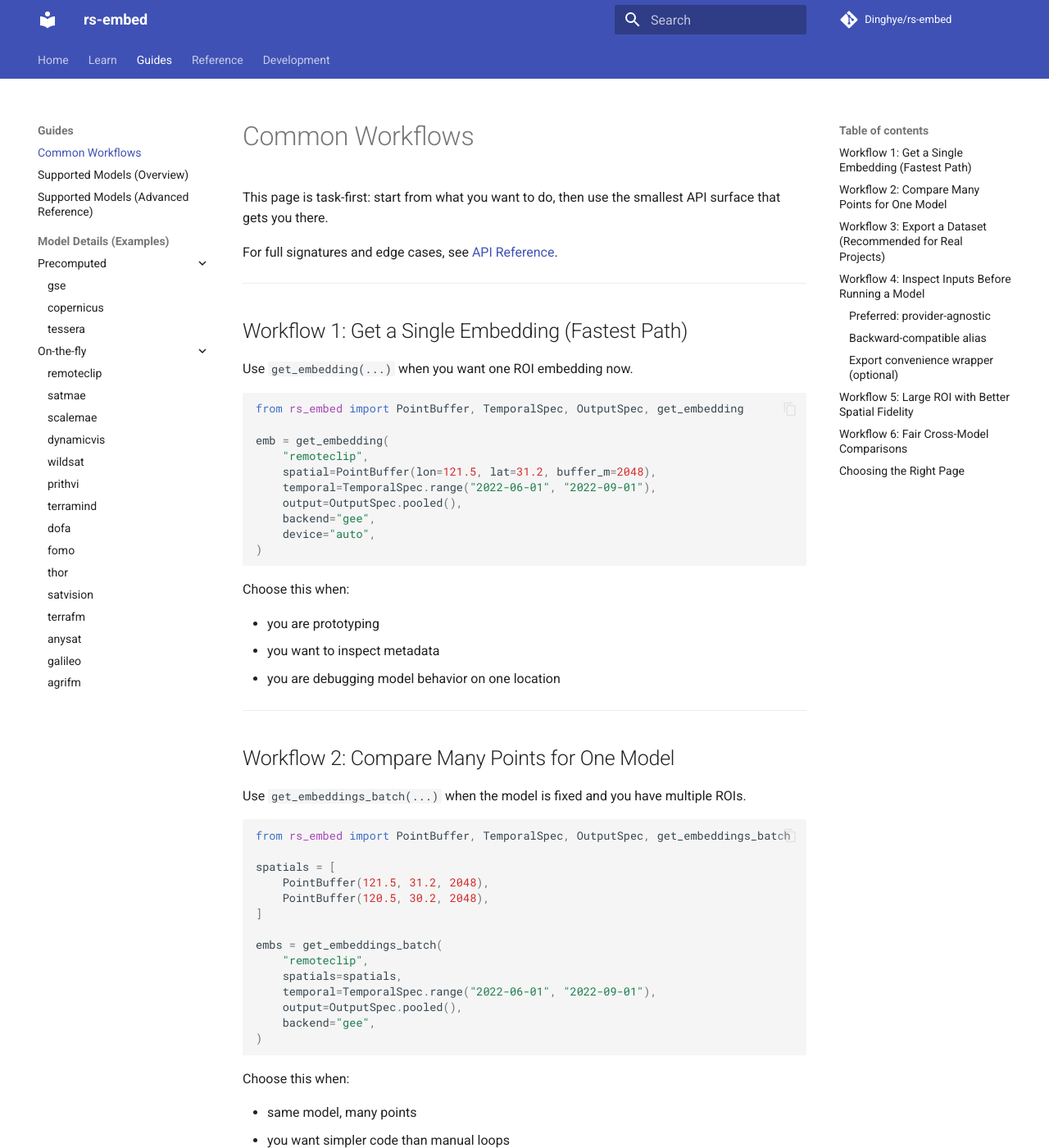
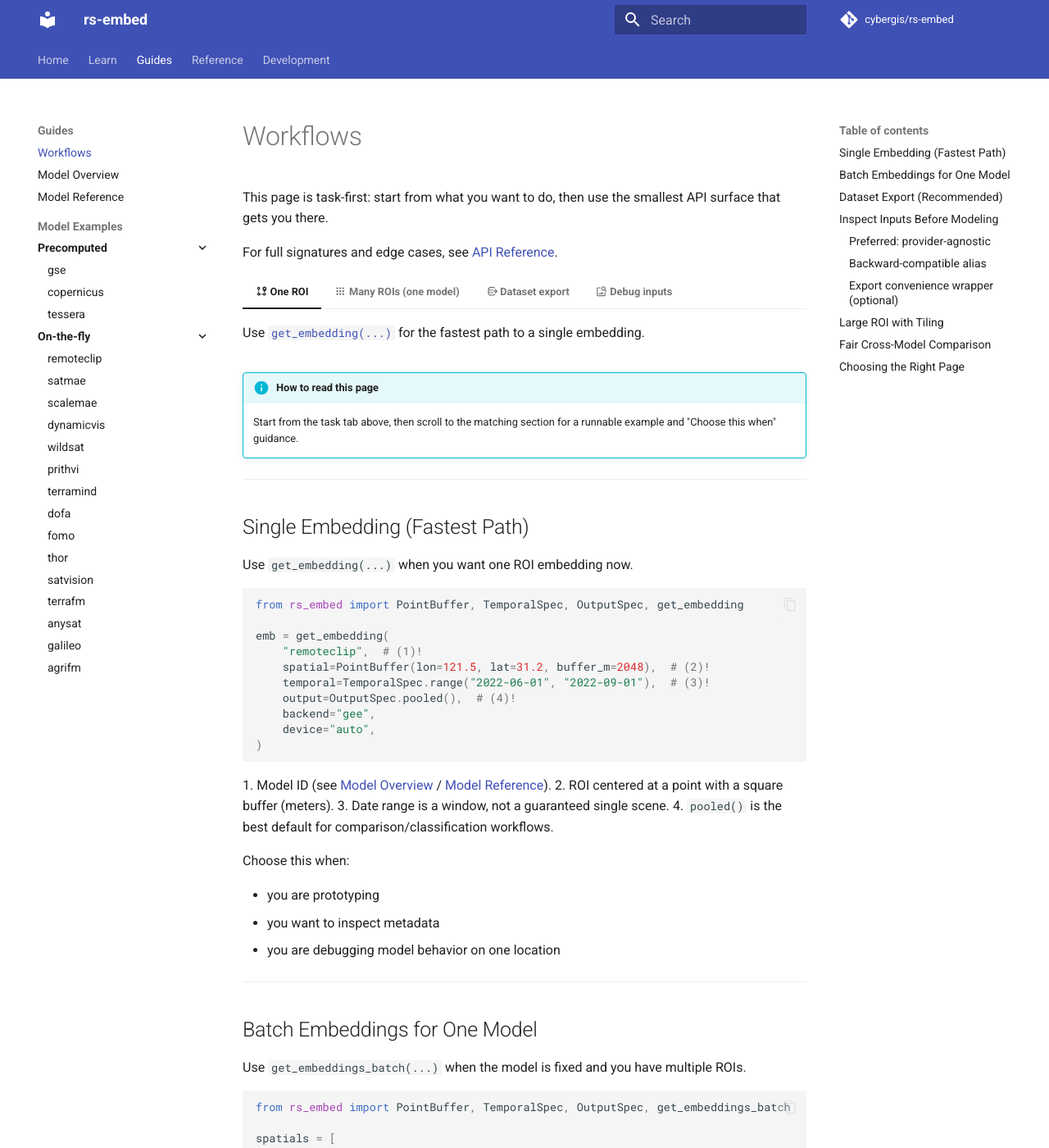
Before and after one commit to Dinghye/rs-embed, an MkDocs documentation site: the page built from docs/workflows.md, in a window 1280 px wide and 1400 px high. Shown: the whole window at 82% size. Built offline with MkDocs 1.6.1 and Material for MkDocs 9.7.7, drawn with Linux system fonts in a browser that asks for light colours; comment, search, counter and statistics services are not loaded; some of the changed text lies outside the part shown.

Commit message:
opt:docs icon

````diff
--- /dev/null
+++ b/docs/stylesheets/extra.css
@@ -0,0 +1,4 @@
+/* Make primary sidebar section headings bolder in Material for MkDocs */
+.md-nav--primary .md-nav__item--nested > .md-nav__link {
+  font-weight: 700;
+}
--- a/docs/workflows.md
+++ b/docs/workflows.md
@@ -1,12 +1,31 @@
-# Common Workflows
+# Workflows
 
 This page is task-first: start from what you want to do, then use the smallest API surface that gets you there.
 
 For full signatures and edge cases, see [API Reference](api.md).
 
+=== ":material-map-marker-path: One ROI"
+
+    Use [`get_embedding(...)`](api_embedding.md#get_embedding) for the fastest path to a single embedding.
+
+=== ":material-dots-grid: Many ROIs (one model)"
+
+    Use [`get_embeddings_batch(...)`](api_embedding.md#get_embeddings_batch) when the model is fixed and you have many ROIs.
+
+=== ":material-database-export-outline: Dataset export"
+
+    Use [`export_batch(...)`](api_export.md#export_batch) for reproducible, resumable exports across many ROIs/models.
+
+=== ":material-image-search-outline: Debug inputs"
+
+    Use [`inspect_provider_patch(...)`](api_inspect.md#inspect_provider_patch) before blaming the model.
+
+!!! info "How to read this page"
+    Start from the task tab above, then scroll to the matching section for a runnable example and "Choose this when" guidance.
+
 ---
 
-## Workflow 1: Get a Single Embedding (Fastest Path)
+## Single Embedding (Fastest Path)
 
 Use `get_embedding(...)` when you want one ROI embedding now.
 
@@ -14,14 +33,18 @@ Use `get_embedding(...)` when you want one ROI embedding now.
 from rs_embed import PointBuffer, TemporalSpec, OutputSpec, get_embedding
 
 emb = get_embedding(
-    "remoteclip",
-    spatial=PointBuffer(lon=121.5, lat=31.2, buffer_m=2048),
-    temporal=TemporalSpec.range("2022-06-01", "2022-09-01"),
-    output=OutputSpec.pooled(),
+    "remoteclip",  # (1)!
+    spatial=PointBuffer(lon=121.5, lat=31.2, buffer_m=2048),  # (2)!
+    temporal=TemporalSpec.range("2022-06-01", "2022-09-01"),  # (3)!
+    output=OutputSpec.pooled(),  # (4)!
     backend="gee",
     device="auto",
 )
 ```
+1. Model ID (see [Model Overview](models.md) / [Model Reference](models_reference.md)).
+2. ROI centered at a point with a square buffer (meters).
+3. Date range is a window, not a guaranteed single scene.
+4. `pooled()` is the best default for comparison/classification workflows.
 
 Choose this when:
 
@@ -31,7 +54,7 @@ Choose this when:
 
 ---
 
-## Workflow 2: Compare Many Points for One Model
+## Batch Embeddings for One Model
 
 Use `get_embeddings_batch(...)` when the model is fixed and you have multiple ROIs.
 
@@ -60,7 +83,7 @@ Choose this when:
 
 ---
 
-## Workflow 3: Export a Dataset (Recommended for Real Projects)
+## Dataset Export (Recommended)
 
 Use `export_batch(...)` for reproducible data pipelines and downstream experiments.
 For new code, prefer the `out + layout` target style so the same API pattern works for single-ROI and multi-ROI exports.
@@ -75,17 +98,22 @@ spatials = [
 
 export_batch(
     spatials=spatials,
-    names=["p1", "p2"],
-    temporal=TemporalSpec.range("2022-06-01", "2022-09-01"),
-    models=["remoteclip", "prithvi"],
-    out="exports",
-    layout="per_item",
+    names=["p1", "p2"],  # (1)!
+    temporal=TemporalSpec.range("2022-06-01", "2022-09-01"),  # (2)!
+    models=["remoteclip", "prithvi"],  # (3)!
+    out="exports",  # (4)!
+    layout="per_item",  # (5)!
     backend="gee",
     save_inputs=True,
     save_embeddings=True,
     resume=True,
 )
 ```
+1. Stable ROI names make exports/manifests easier to track.
+2. Apply one temporal policy consistently across all items for fair comparisons.
+3. Mix multiple models in one export job when building benchmark datasets.
+4. Root output directory for manifests, inputs, and embeddings.
+5. `per_item` keeps each ROI grouped together; useful for inspection and resume.
 
 Choose this when:
 
@@ -96,7 +124,7 @@ Choose this when:
 
 ---
 
-## Workflow 4: Inspect Inputs Before Running a Model
+## Inspect Inputs Before Modeling
 
 Use patch inspection when outputs look suspicious (clouds, wrong band order, bad dynamic range, etc.).
 
@@ -128,7 +156,7 @@ report = inspect_provider_patch(
 
 ---
 
-## Workflow 5: Large ROI with Better Spatial Fidelity
+## Large ROI with Tiling
 
 If you request large ROIs for on-the-fly models, try API-side tiling:
 
@@ -153,7 +181,7 @@ Use `input_prep="tile"` when:
 
 ---
 
-## Workflow 6: Fair Cross-Model Comparisons
+## Fair Cross-Model Comparison
 
 When benchmarking models, prefer:
 
@@ -169,7 +197,7 @@ Then use [Supported Models](models.md) to review model-specific preprocessing an
 
 ## Choosing the Right Page
 
-- Need runnable setup steps: [Quick Start](quickstart.md)
-- Need mental model and semantics: [Core Concepts](concepts.md)
-- Need model capability matrix: [Supported Models](models.md)
+- Need runnable setup steps: [Quickstart](quickstart.md)
+- Need mental model and semantics: [Concepts](concepts.md)
+- Need model capability matrix: [Model Overview](models.md)
 - Need exact function signatures/options: [API Reference](api.md)
--- a/mkdocs.yml
+++ b/mkdocs.yml
@@ -1,10 +1,12 @@
 site_name: rs-embed
 site_description: A unified Python toolkit for Remote Sensing Foundation Model embeddings
-repo_url: https://github.com/Dinghye/rs-embed
-repo_name: Dinghye/rs-embed
+repo_url: https://github.com/cybergis/rs-embed
+repo_name: cybergis/rs-embed
 
 theme:
   name: material
+  icon:
+    annotation: material/arrow-right-circle
   features:
     - navigation.tabs
     - navigation.indexes
@@ -13,6 +15,8 @@ theme:
     - navigation.top
     - toc.follow
     - content.code.copy
+    - content.code.annotate
+    - content.tabs.link
     - search.suggest
     - search.highlight
 
@@ -21,7 +25,14 @@ markdown_extensions:
   - attr_list
   - md_in_html
   - pymdownx.details
+  - pymdownx.highlight
+  - pymdownx.inlinehilite
   - pymdownx.superfences
+  - pymdownx.tabbed:
+      alternate_style: true
+  - pymdownx.emoji:
+      emoji_index: !!python/name:material.extensions.emoji.twemoji
+      emoji_generator: !!python/name:material.extensions.emoji.to_svg
   - pymdownx.arithmatex:
       generic: true
   - toc:
@@ -30,16 +41,19 @@ markdown_extensions:
 extra_javascript:
   - https://cdn.jsdelivr.net/npm/mathjax@3/es5/tex-mml-chtml.js
 
+extra_css:
+  - stylesheets/extra.css
+
 nav:
   - Home: index.md
   - Learn:
-    - Quick Start: quickstart.md
-    - Core Concepts: concepts.md
+    - Quickstart: quickstart.md
+    - Concepts: concepts.md
   - Guides:
-    - Common Workflows: workflows.md
-    - Supported Models (Overview): models.md
-    - Supported Models (Advanced Reference): models_reference.md
-    - Model Details (Examples):
+    - Workflows: workflows.md
+    - Model Overview: models.md
+    - Model Reference: models_reference.md
+    - Model Examples:
       - Precomputed:
         - gse: models/gse_annual.md
         - copernicus: models/copernicus_embed.md
@@ -61,12 +75,12 @@ nav:
         - galileo: models/galileo.md
         - agrifm: models/agrifm.md
   - Reference:
-    - API Reference (Overview): api.md
-    - "API: Specs & Data Structures": api_specs.md
-    - "API: Embedding": api_embedding.md
-    - "API: Export": api_export.md
-    - "API: Inspect": api_inspect.md
+    - Overview: api.md
+    - Specs & Data Structures: api_specs.md
+    - Embedding API: api_embedding.md
+    - Export API: api_export.md
+    - Inspect API: api_inspect.md
     - Limitations: limitations.md
   - Development:
     - Extending: extending.md
-    - Model Detail Template: model_detail_template.md
+    - Model Template: model_detail_template.md
````
Also changed, not shown: docs/api_specs.md (+31 -6 lines), docs/index.md (+20 -15 lines).
